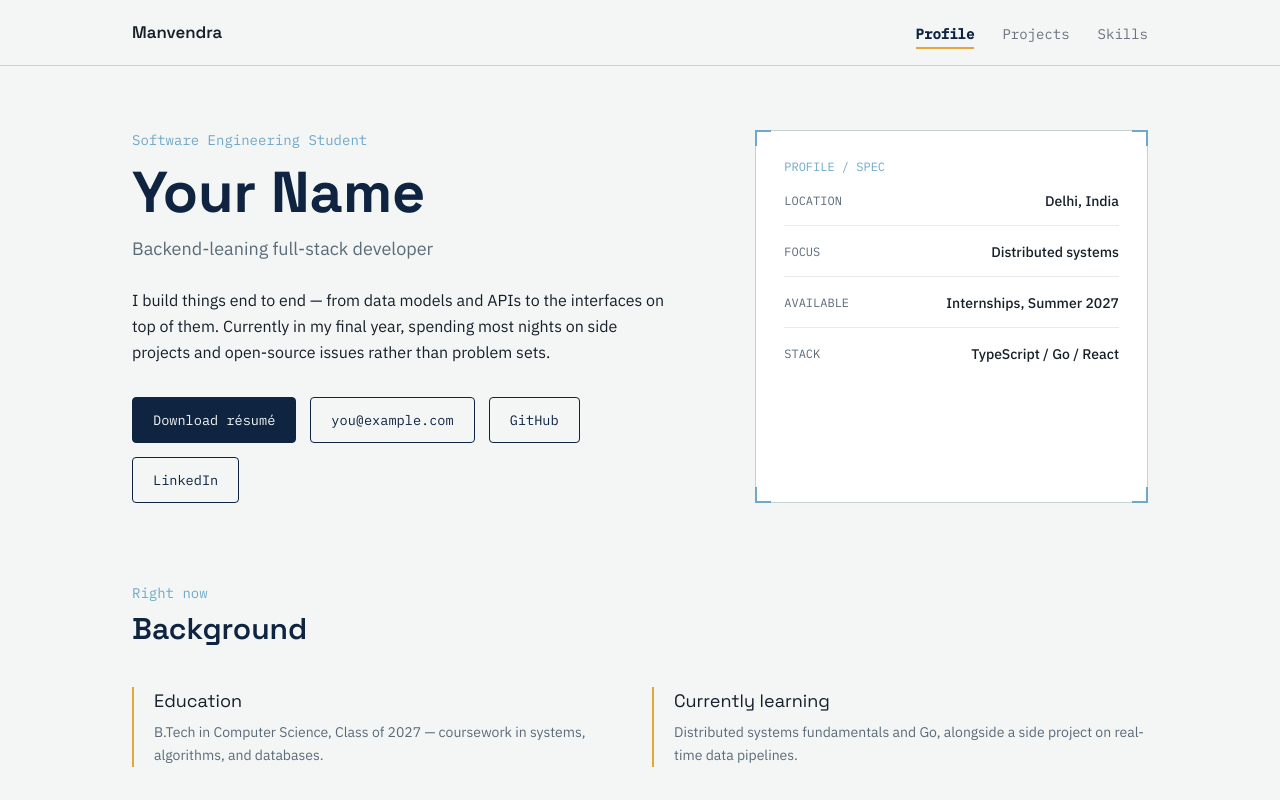
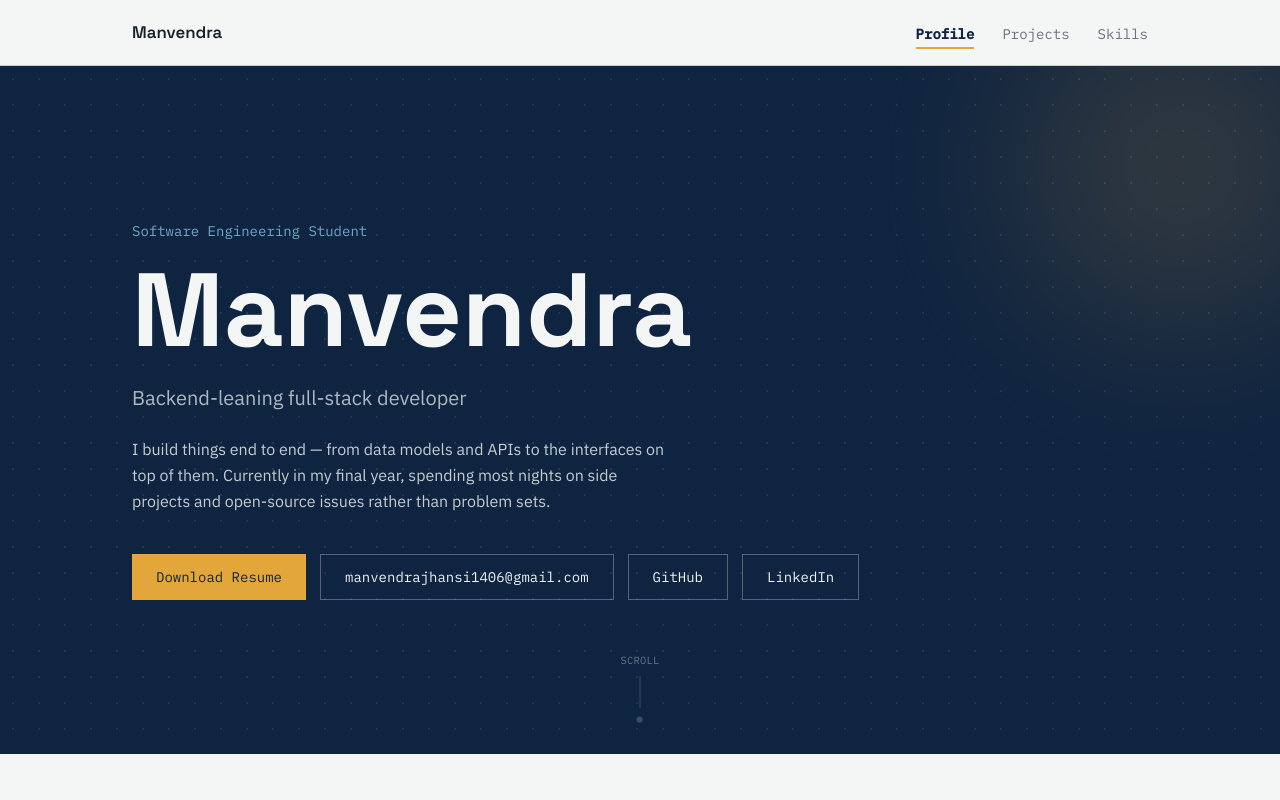
Before and after one commit to dev-manvendra/Portfolio, a React app: page / in a window 1280 px wide. Shown: the top 800 px of the page. Built offline with nearby package versions, Linux system fonts and the light colour scheme; the HTML template or start-up script is replaced by a standard one.

Commit message:
feat: update Profile component with personal details and improved layout

```diff
--- a/src/Components/Profile.jsx
+++ b/src/Components/Profile.jsx
@@ -1,24 +1,25 @@
-// import Nav from "./Nav";
 
 // Edit everything below — this is the only place page copy lives.
 const PROFILE_DATA = {
   eyebrow: "Software Engineering Student",
-  name: "Your Name",
+  nameLine1: "Manvendra",
+  nameLine2: "",
   role: "Backend-leaning full-stack developer",
   bio:
     "I build things end to end — from data models and APIs to the interfaces on top of them. Currently in my final year, spending most nights on side projects and open-source issues rather than problem sets.",
-  resumeUrl: "/resume.pdf",
-  email: "you@example.com",
-  socials: [
-    { label: "GitHub", url: "https://github.com/yourhandle" },
-    { label: "LinkedIn", url: "https://linkedin.com/in/yourhandle" },
+  resumeUrl: "/Resume.docx",
+  email: "manvendrajhansi1406@gmail.com",
+  socials : [
+    { label: "GitHub", url: "https://github.com/dev-manvendra" },
+    { label: "LinkedIn", url: "https://www.linkedin.com/in/dev-manvendra/" },
     ],
-  stats: [
-    { label: "LOCATION", value: "Delhi, India" },
-    { label: "FOCUS", value: "Distributed systems" },
-    { label: "AVAILABLE", value: "Internships, Summer 2027" },
-    { label: "STACK", value: "TypeScript / Go / React" },
-  ],
+
+  // stats: [
+  //   { label: "LOCATION", value: "Delhi, IN" },
+  //   { label: "FOCUS", value: "Distributed systems" },
+  //   { label: "AVAILABLE", value: "Summer 2027" },
+  //   { label: "STACK", value: "TS / Go / React" },
+  // ],
   now: [
     {
       title: "Education",
@@ -32,61 +33,117 @@ const PROFILE_DATA = {
 };
 
 export default function Profile() {
-  const { eyebrow, name, role, bio, resumeUrl, email, socials, stats, now } =
-    PROFILE_DATA;
+  const {
+    eyebrow,
+    nameLine1,
+    nameLine2,
+    role,
+    bio,
+    resumeUrl,
+    email,
+    socials,
+    // stats,
+    now,
+  } = PROFILE_DATA;
 
   return (
     <div className="min-h-screen bg-paper text-ink font-body">
 
-      <main className="mx-auto max-w-page px-8 pb-24">
-        {/* Hero */}
-        <section className="grid grid-cols-1 gap-14 pt-16 md:grid-cols-[1.3fr_0.9fr] md:gap-14">
-          <div>
-            <p className="mb-3 font-mono text-sm text-line-cyan">{eyebrow}</p>
-            <h1 className="mb-3 font-display text-[clamp(2.4rem,5vw,3.6rem)] font-bold leading-[1.05] text-navy-deep">
-              {name}
+      {/* Hero — full height, dark, one-time entrance sequence */}
+      <section className="relative flex min-h-[86vh] flex-col justify-center overflow-hidden bg-navy-deep bg-dot-grid text-paper">
+        <div
+          className="pointer-events-none absolute -right-40 -top-40 h-[520px] w-[520px] rounded-full opacity-20 blur-3xl"
+          style={{ background: "radial-gradient(circle, #e2a63b, transparent 70%)" }}
+        />
+
+        <div className="relative mx-auto w-full max-w-page px-8 py-24">
+          <p
+            className="animate-reveal mb-5 font-mono text-sm text-line-cyan"
+            style={{ animationDelay: "0ms" }}
+          >
+            {eyebrow}
+          </p>
+
+          <h1 className="mb-6 font-display text-[clamp(3rem,9vw,6.5rem)] font-bold leading-[0.95]">
+            <span
+              className="animate-reveal block"
+              style={{ animationDelay: "80ms" }}
+            >
+              {nameLine1}
+            </span>
+            <span
+              className="animate-reveal block text-line-cyan"
+              style={{ animationDelay: "180ms" }}
+            >
+              {nameLine2}
+            </span>
           </h1>
-            <p className="mb-6 text-lg text-muted">{role}</p>
-            <p className="mb-8 max-w-[56ch] leading-relaxed">{bio}</p>
 
-            <div className="flex flex-wrap gap-3.5">
-              <a href={resumeUrl} className="btn-primary">
-                Download résumé
+          <p
+            className="animate-reveal mb-6 text-xl text-paper/70"
+            style={{ animationDelay: "280ms" }}
+          >
+            {role}
+          </p>
+
+          <p
+            className="animate-reveal mb-10 max-w-[56ch] leading-relaxed text-paper/80"
+            style={{ animationDelay: "360ms" }}
+          >
+            {bio}
+          </p>
+
+          <div
+            className="animate-reveal flex flex-wrap gap-3.5"
+            style={{ animationDelay: "440ms" }}
+          >
+            <a
+              href={resumeUrl}
+              className="inline-flex items-center gap-2 bg-signal px-6 py-3 font-mono text-sm text-navy-deep transition-colors hover:bg-white"
+            >
+              Download Resume
             </a>
-              <a href={`mailto:${email}`} className="btn-ghost">
+            <a
+              href={`mailto:${email}`}
+              target="_blank"
+              className="inline-flex items-center gap-2 border border-paper/30 px-6 py-3 font-mono text-sm text-paper transition-colors hover:border-paper hover:bg-paper/5"
+            >
               {email}
             </a>
             {socials.map((s) => (
-                <a key={s.label} href={s.url} className="btn-ghost">
+              <a
+                target="_blank"
+                rel="noopener noreferrer"
+                key={s.label}
+                href={s.url}
+                className="inline-flex items-center gap-2 border border-paper/30 px-6 py-3 font-mono text-sm text-paper transition-colors hover:border-paper hover:bg-paper/5"
+              >
                 {s.label}
               </a>
             ))}
           </div>
         </div>
 
-          {/* Stat panel with blueprint corner marks */}
-          <div className="relative border border-line bg-white p-7">
-            <span className="pointer-events-none absolute -top-px -left-px h-4 w-4 border-l-2 border-t-2 border-line-cyan" />
-            <span className="pointer-events-none absolute -top-px -right-px h-4 w-4 border-r-2 border-t-2 border-line-cyan" />
-            <span className="pointer-events-none absolute -bottom-px -left-px h-4 w-4 border-l-2 border-b-2 border-line-cyan" />
-            <span className="pointer-events-none absolute -bottom-px -right-px h-4 w-4 border-r-2 border-b-2 border-line-cyan" />
-
-            <p className="mb-4 font-mono text-xs text-line-cyan">PROFILE / SPEC</p>
-            <dl className="flex flex-col gap-4">
-              {stats.map((stat) => (
-                <div
-                  key={stat.label}
-                  className="flex items-center justify-between gap-3 border-b border-paper-dim pb-3.5 last:border-b-0 last:pb-0"
-                >
-                  <dt className="font-mono text-xs text-muted">{stat.label}</dt>
-                  <dd className="text-right text-sm font-medium">{stat.value}</dd>
-                </div>
-              ))}
-            </dl>
+        <div className="absolute bottom-8 left-1/2 flex -translate-x-1/2 flex-col items-center gap-2">
+          <span className="font-mono text-[0.65rem] tracking-wide text-paper/40">SCROLL</span>
+          <span className="h-8 w-px bg-paper/20" />
+          <span className="animate-pulse-dot h-1.5 w-1.5 rounded-full bg-line-cyan" />
         </div>
       </section>
 
-        {/* Now / background */}
+      {/* Stat strip */}
+      {/* <section className="border-b border-line">
+        <div className="mx-auto grid max-w-page grid-cols-2 divide-x divide-y divide-line border-t border-line md:grid-cols-4 md:divide-y-0">
+          {stats.map((stat) => (
+            <div key={stat.label} className="px-8 py-7">
+              <p className="mb-2 font-mono text-xs text-line-cyan">{stat.label}</p>
+              <p className="font-display text-lg font-medium">{stat.value}</p>
+            </div>
+          ))}
+        </div>
+      </section> */}
+
+      <main className="mx-auto max-w-page px-8 pb-24">
         <section className="pt-20">
           <p className="mb-2 font-mono text-sm text-line-cyan">Right now</p>
           <h2 className="mb-10 font-display text-3xl font-semibold text-navy-deep">
@@ -102,19 +159,6 @@ export default function Profile() {
           </div>
         </section>
       </main>
-
-      <footer className="mx-auto flex max-w-page items-center justify-between border-t border-line px-8 py-7 font-mono text-xs text-muted">
-        <span>&copy; {new Date().getFullYear()} {name}</span>
-        <ul className="m-0 flex list-none gap-4 p-0">
-          {socials.map((s) => (
-            <li key={s.label}>
-              <a href={s.url} className="hover:text-navy-deep">
-                {s.label}
-              </a>
-            </li>
-          ))}
-        </ul>
-      </footer>
     </div>
   );
 }
```
Lines whose indentation alone changed are shown as unchanged.
